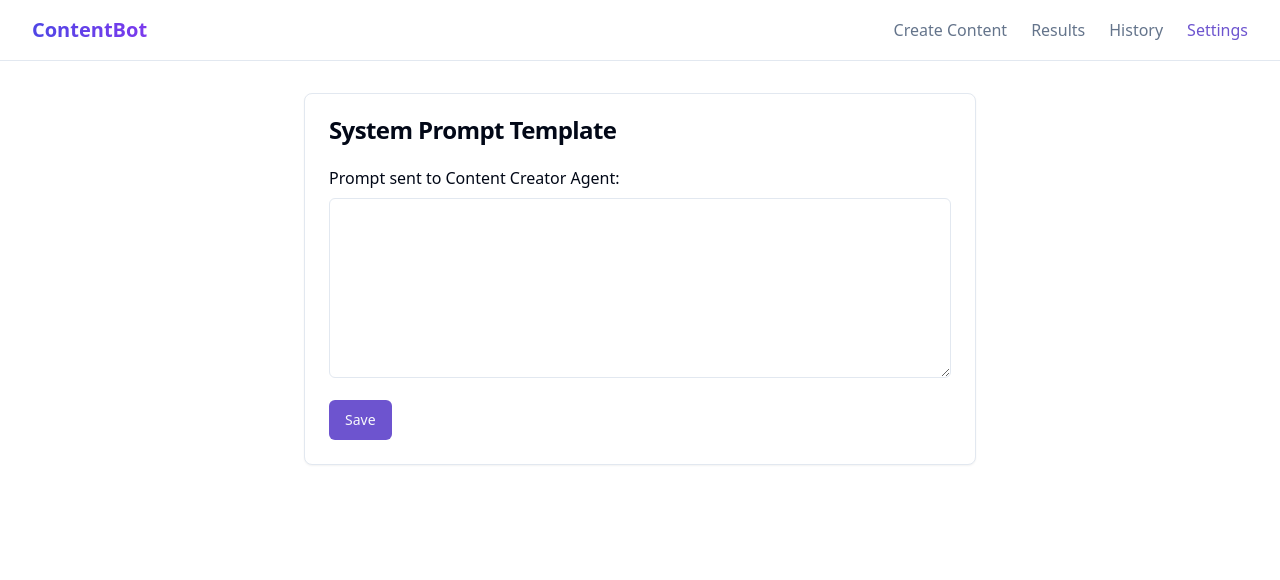
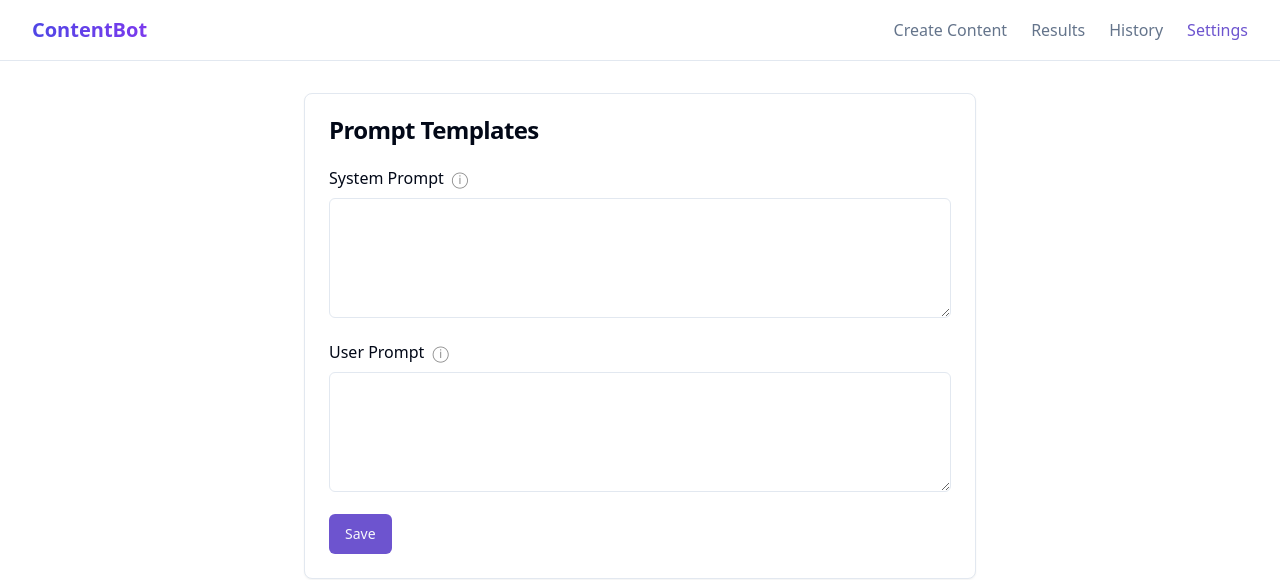
Before and after one commit to Sagiehamama/geo-content-forge, a React (Vite) app: page /settings in a window 1280 px wide. Shown: the top 580 px of the page. Built offline with nearby package versions, Linux system fonts and the light colour scheme; no server answers; the database is empty.

Commit message:
feat: improve error handling for OpenAI API errors

```diff
--- a/src/pages/ResultsPage.tsx
+++ b/src/pages/ResultsPage.tsx
@@ -35,7 +35,8 @@ const ResultsPage = () => {
         setContent(generatedContent);
       } catch (error) {
         console.error('Error generating content:', error);
-        setError('Failed to generate content: ' + (error.message || 'Unknown error'));
+        // Use the error message from the service, which now includes user-friendly messages
+        setError(error.message || 'An unexpected error occurred. Please try again.');
       } finally {
         setIsLoading(false);
       }
@@ -128,9 +129,19 @@ ${content.frontmatter.featuredImage ? `featuredImage: ${content.frontmatter.feat
               <p className="text-muted-foreground mt-2 text-center mb-4">
                 {error}
               </p>
-              <Button onClick={() => navigate('/')}>
-                Return to Form
-              </Button>
+              <div className="space-y-2">
+                <Button onClick={() => navigate('/')}>
+                  Return to Form
+                </Button>
+                {error.includes('OpenAI API quota') && (
+                  <Button
+                    variant="outline"
+                    onClick={() => window.open('https://platform.openai.com/account/billing', '_blank')}
+                  >
+                    Check OpenAI Billing
+                  </Button>
+                )}
+              </div>
             </div>
           </CardContent>
         </Card>
--- a/src/pages/SettingsPage.tsx
+++ b/src/pages/SettingsPage.tsx
@@ -3,8 +3,17 @@ import { supabase } from '@/integrations/supabase/client';
 import { Card, CardContent, CardHeader, CardTitle } from '@/components/ui/card';
 import { Button } from '@/components/ui/button';
 
+const tooltipStyle = {
+  display: 'inline-block',
+  marginLeft: '0.5em',
+  color: '#888',
+  cursor: 'pointer',
+  fontSize: '1em',
+};
+
 const SettingsPage = () => {
-  const [prompt, setPrompt] = useState('');
+  const [systemPrompt, setSystemPrompt] = useState('');
+  const [userPrompt, setUserPrompt] = useState('');
   const [templateId, setTemplateId] = useState<string | null>(null);
   const [loading, setLoading] = useState(true);
   const [saving, setSaving] = useState(false);
@@ -18,13 +27,14 @@ const SettingsPage = () => {
       setSuccess(false);
       const { data, error } = await supabase
         .from('content_templates')
-        .select('id, system_prompt')
+        .select('id, system_prompt, user_prompt')
         .eq('is_default', true)
         .maybeSingle();
       if (error) {
         setError('Failed to fetch prompt template.');
       } else if (data) {
-        setPrompt(data.system_prompt || '');
+        setSystemPrompt(data.system_prompt || '');
+        setUserPrompt(data.user_prompt || '');
         setTemplateId(data.id);
       }
       setLoading(false);
@@ -39,7 +49,7 @@ const SettingsPage = () => {
     setSuccess(false);
     const { error } = await supabase
       .from('content_templates')
-      .update({ system_prompt: prompt, updated_at: new Date().toISOString() })
+      .update({ system_prompt: systemPrompt, user_prompt: userPrompt, updated_at: new Date().toISOString() })
       .eq('id', templateId);
     if (error) {
       setError('Failed to save prompt template.');
@@ -53,18 +63,31 @@ const SettingsPage = () => {
     <div className="container py-8">
       <Card className="max-w-2xl mx-auto">
         <CardHeader>
-          <CardTitle>System Prompt Template</CardTitle>
+          <CardTitle>Prompt Templates</CardTitle>
         </CardHeader>
         <CardContent>
           {loading ? (
             <div>Loading...</div>
           ) : (
             <>
-              <label className="block mb-2 font-medium">Prompt sent to Content Creator Agent:</label>
+              <label className="block mb-2 font-medium">
+                System Prompt
+                <span style={tooltipStyle} title="Sets the AI's persona, rules, and context for all content generation.">ⓘ</span>
+              </label>
               <textarea
-                className="w-full min-h-[180px] border rounded-md p-2 mb-4 font-mono"
-                value={prompt}
-                onChange={e => setPrompt(e.target.value)}
+                className="w-full min-h-[120px] border rounded-md p-2 mb-4 font-mono"
+                value={systemPrompt}
+                onChange={e => setSystemPrompt(e.target.value)}
+                disabled={saving}
+              />
+              <label className="block mb-2 font-medium">
+                User Prompt
+                <span style={tooltipStyle} title="Template for the actual user request sent to the AI, with variables replaced.">ⓘ</span>
+              </label>
+              <textarea
+                className="w-full min-h-[120px] border rounded-md p-2 mb-4 font-mono"
+                value={userPrompt}
+                onChange={e => setUserPrompt(e.target.value)}
                 disabled={saving}
               />
               <Button onClick={handleSave} disabled={saving}>
--- a/src/services/contentGeneratorService.ts
+++ b/src/services/contentGeneratorService.ts
@@ -21,6 +21,22 @@ export const generateContent = async (formData: FormData): Promise<GeneratedCont
     if (!data) {
       console.error('No data returned from generate-content function');
       throw new Error('No content was generated. Please try again.');
+    }
+
+    // Handle specific error codes from the edge function
+    if (data.code === 'OPENAI_QUOTA_ERROR') {
+      toast.error('OpenAI API quota exceeded. Please check your OpenAI billing and credits.');
+      throw new Error(data.error);
+    }
+
+    if (data.code === 'OPENAI_API_ERROR') {
+      toast.error('Error calling OpenAI API. Please try again later.');
+      throw new Error(data.error);
+    }
+
+    if (data.code === 'UNKNOWN_ERROR') {
+      toast.error('An unexpected error occurred. Please try again.');
+      throw new Error(data.error);
     }
 
     // Check for specific missing OpenAI API key error
```
Also changed, not shown: 1 other file (tests, documents, lock files or other folders).
